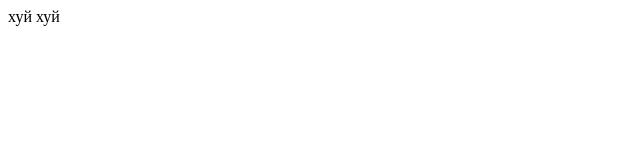
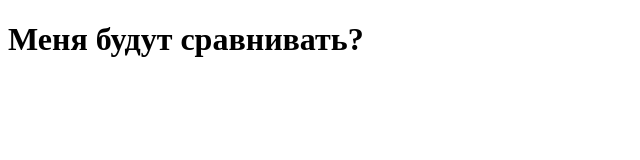
Before and after one commit to pavelkostin/third-project, a plain HTML site: page index.html in a window 1280 px wide. Shown: the whole page, without its empty margins (0-640 px from the left). Drawn offline with Linux system fonts and the light colour scheme.

Commit message:
2 коммит

```diff
--- a/index.html
+++ b/index.html
@@ -5,7 +5,8 @@
     <title>Спартак1</title>
 </head>
 <body>
-хуй
-хуй
+
+    <h1>Меня будут сравнивать?</h1>
+
 </body>
 </html>
```
